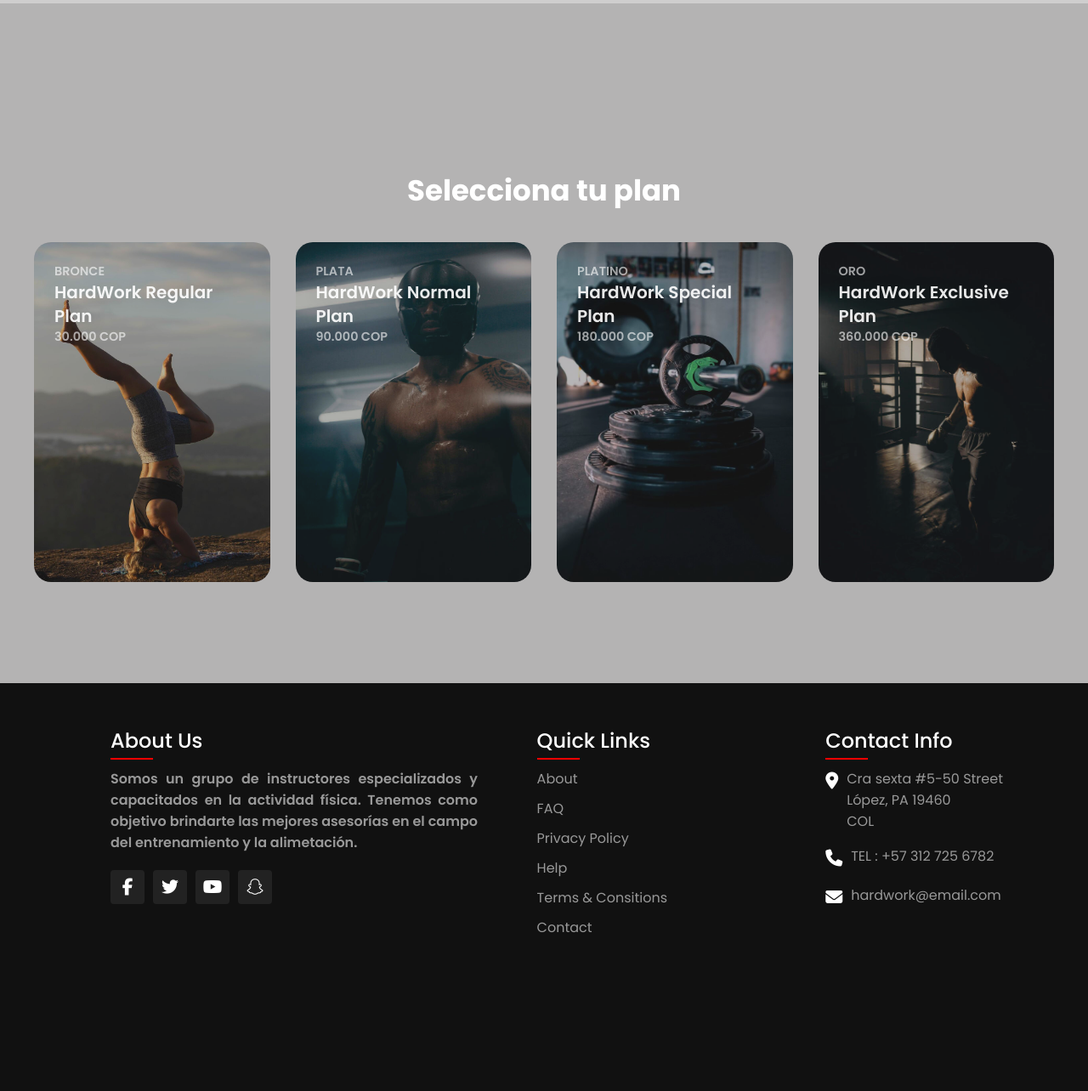
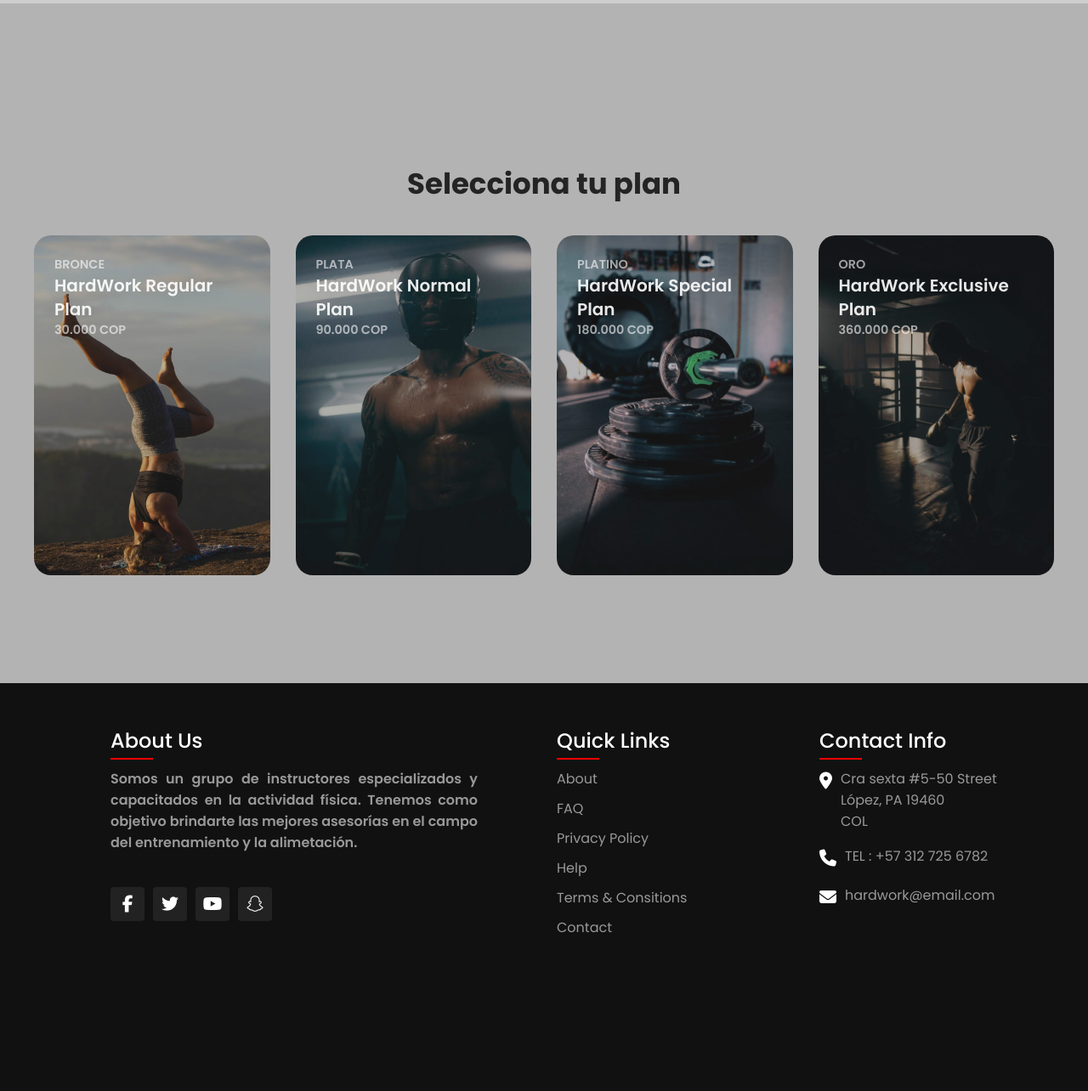
Before and after one commit to LMGP2002/ProyectoWeb, a PHP site: page /HTML/index.html in a window 1280 px wide. Shown: the part 2396-3680 px from the top of the page at 85% size. Run offline with PHP 8.4, Linux system fonts and the light colour scheme; some libraries are stand-ins or nearby versions.

Commit message:
Cambios de color planes

```diff
--- a/CSS/estilos.css
+++ b/CSS/estilos.css
@@ -673,10 +673,11 @@ background: #cfcece; /* fallback for old browsers */
     flex-direction: column;
     justify-content: center;
     background: #B4B3B3;
-    padding-top: 75px;
+    padding-top: 80px;
+    padding-bottom: 20px;
 }
 .Planes_title{
-    color: #fff;
+    color: rgba(0, 0, 0, 0.8);
     align-self: center;
     font-size: 34px;
     margin-bottom: 35px;
@@ -841,7 +842,7 @@ footer{
     margin-left: 30px;
 }
 .sec.aboutus{
-    width: 40%;
+    width:40%;
 }
 footer h2{
     position: relative;
@@ -861,6 +862,7 @@ footer h2::before{
 .sec.aboutus p{
     color: #999;
     text-align:justify;
+    margin-bottom: 40px;
 
 }
 .sci{
@@ -892,7 +894,7 @@ footer li{
 
 .quickLinks{
     position: relative;
-    width: 25%;
+    width: 20%;
 }
 .quickLinks ul li a{
     color: #999;
@@ -905,7 +907,7 @@ footer li{
     color:#fff;
 }
 footer .contact{
-    width: 1fr;
+    width: 20%;
     margin-right:0 !important ;
 }
 .info{
```
